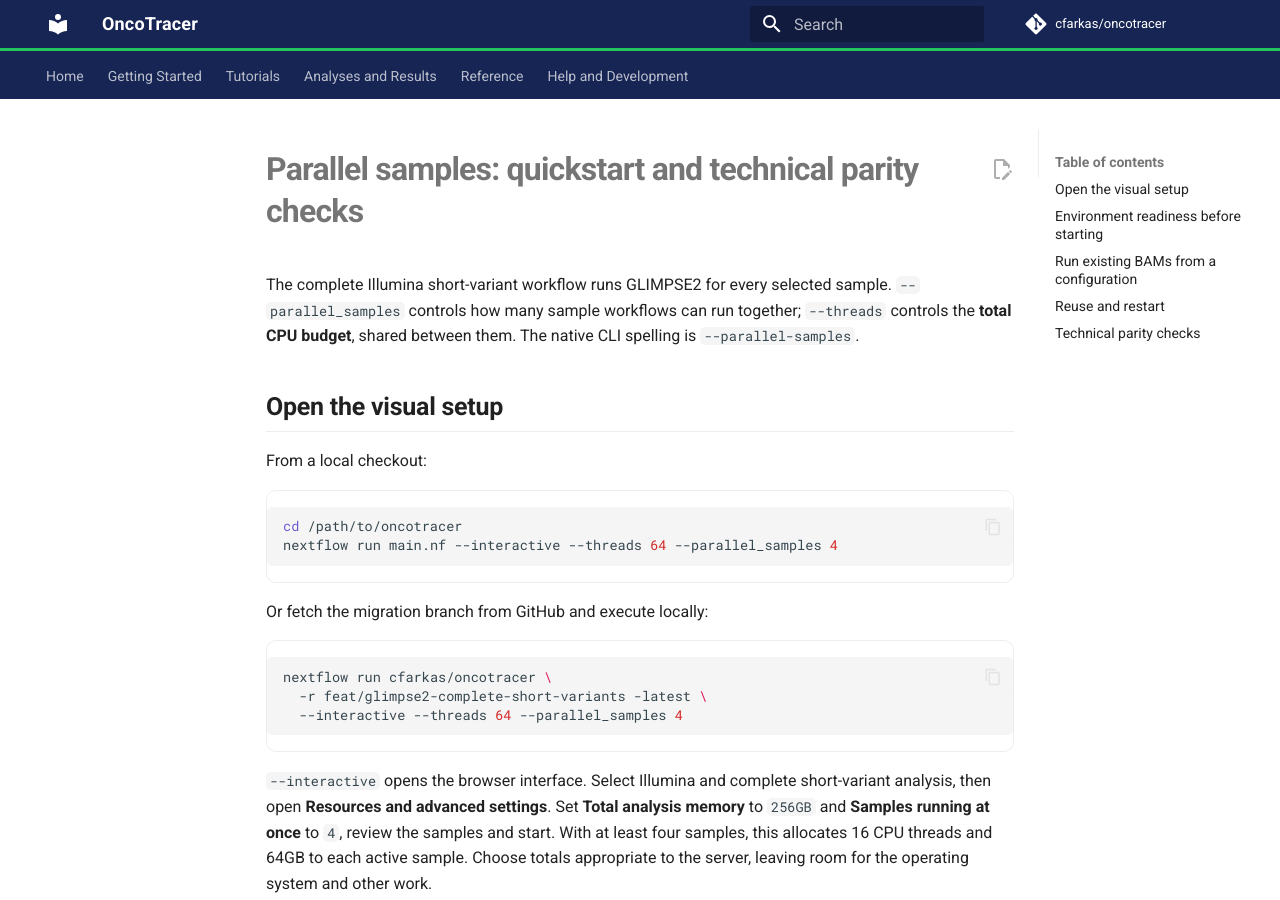
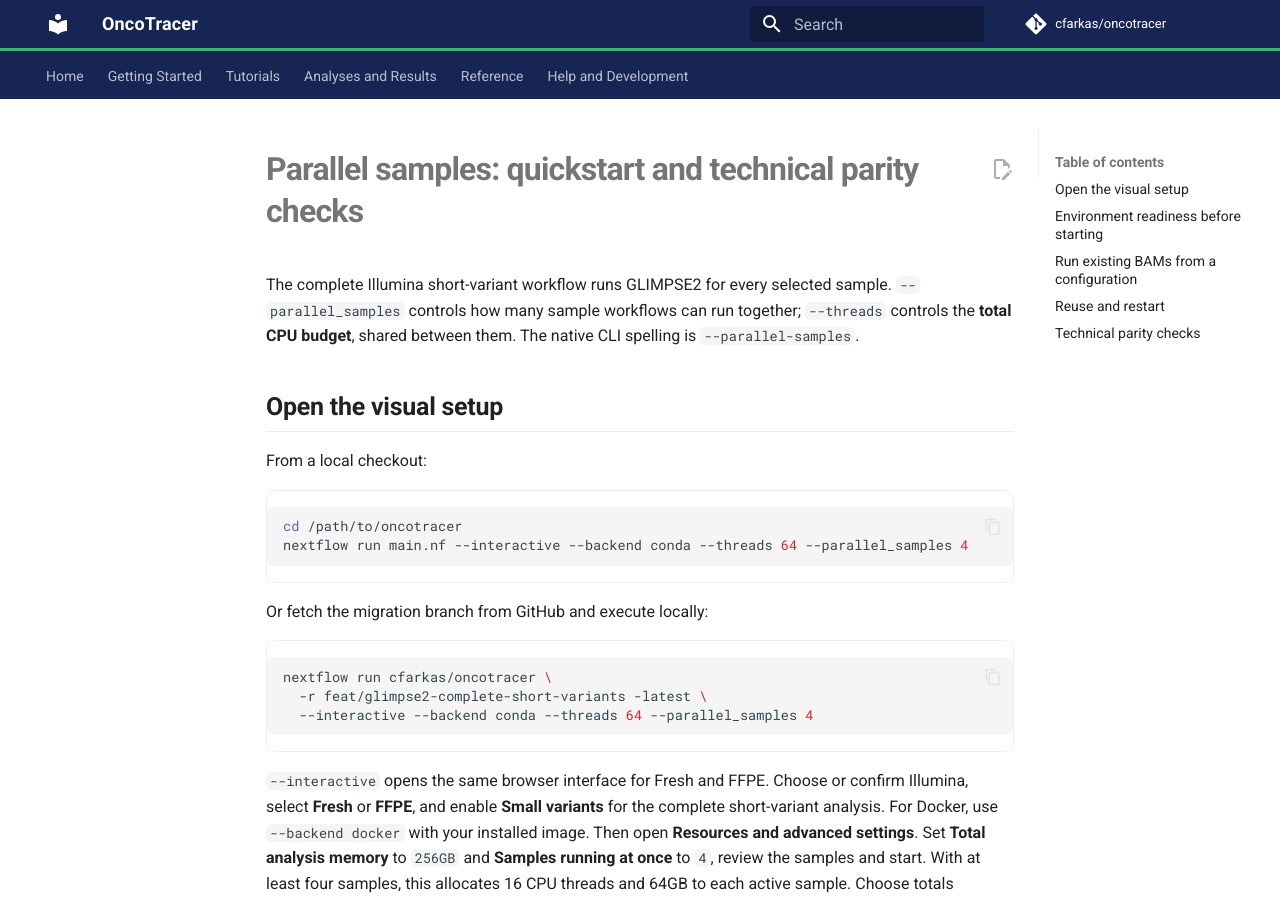
Before and after one commit to cfarkas/oncotracer, an MkDocs documentation site: the page built from docs/MULTISAMPLE_QUICKSTART.md, in a window 1280 px wide and 900 px high. Built offline with MkDocs 1.6.1 and Material for MkDocs 9.7.7, drawn with Linux system fonts in a browser that asks for light colours; comment, search, counter and statistics services are not loaded.

Commit message:
Document browser selection of Fresh and FFPE specimens

````diff
--- a/docs/MULTISAMPLE_QUICKSTART.md
+++ b/docs/MULTISAMPLE_QUICKSTART.md
@@ -8,7 +8,7 @@ From a local checkout:
 
 ```bash
 cd /path/to/oncotracer
-nextflow run main.nf --interactive --threads 64 --parallel_samples 4
+nextflow run main.nf --interactive --backend conda --threads 64 --parallel_samples 4
 ```
 
 Or fetch the migration branch from GitHub and execute locally:
@@ -16,10 +16,10 @@ Or fetch the migration branch from GitHub and execute locally:
 ```bash
 nextflow run cfarkas/oncotracer \
   -r feat/glimpse2-complete-short-variants -latest \
-  --interactive --threads 64 --parallel_samples 4
+  --interactive --backend conda --threads 64 --parallel_samples 4
 ```
 
-`--interactive` opens the browser interface. Select Illumina and complete short-variant analysis, then open **Resources and advanced settings**. Set **Total analysis memory** to `256GB` and **Samples running at once** to `4`, review the samples and start. With at least four samples, this allocates 16 CPU threads and 64GB to each active sample. Choose totals appropriate to the server, leaving room for the operating system and other work.
+`--interactive` opens the same browser interface for Fresh and FFPE. Choose or confirm Illumina, select **Fresh** or **FFPE**, and enable **Small variants** for the complete short-variant analysis. For Docker, use `--backend docker` with your installed image. Then open **Resources and advanced settings**. Set **Total analysis memory** to `256GB` and **Samples running at once** to `4`, review the samples and start. With at least four samples, this allocates 16 CPU threads and 64GB to each active sample. Choose totals appropriate to the server, leaving room for the operating system and other work.
 
 The complete workflow reserves at least **32GB per active sample**, including its local report model. The default total memory is `32GB`, so requesting four simultaneous samples without increasing memory still runs one at a time. Active slots are capped by the requested concurrency, sample count, CPU budget and memory budget. These are task scheduling budgets; controller and filesystem-cache overhead are additional. GLIMPSE2 remains enabled.
 
````
Also changed, not shown: README.md (+1 -1 lines), docs/GLIMPSE_MIGRATION.md (+3 -2 lines), docs/glimpse2_repair.txt (+15 -9 lines), docs/setup.md (+4 -3 lines).
